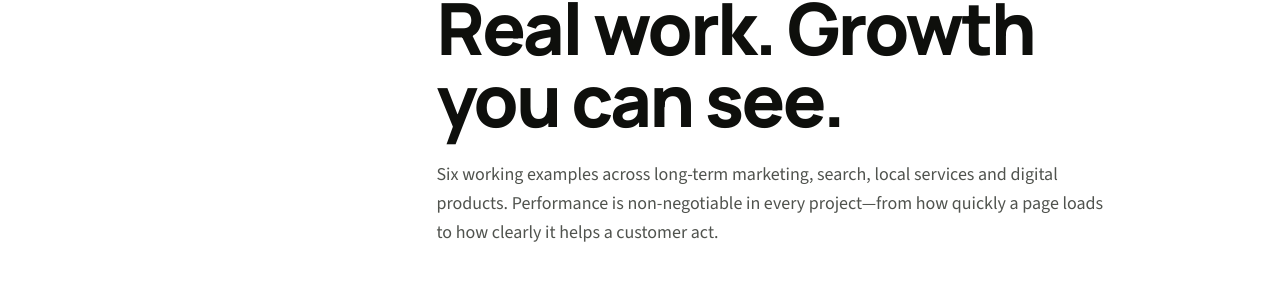
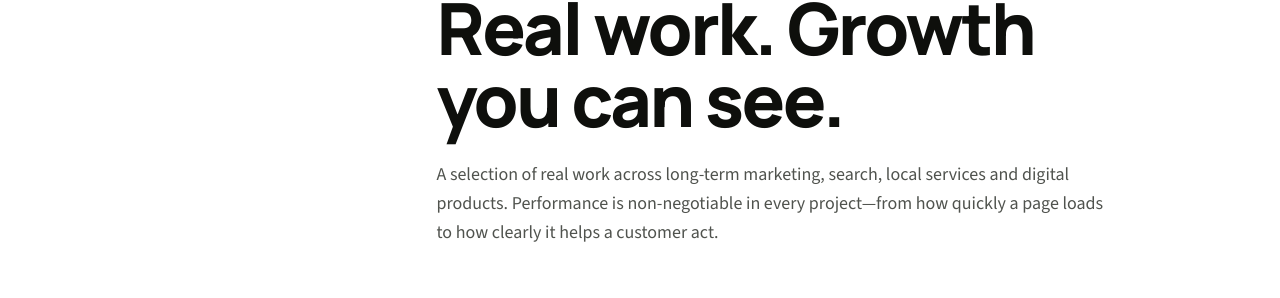
Before and after one commit to taranveerultra-bot/Tara-cv, a Next.js app: page / in a window 1280 px wide. Shown: the part 1077-1375 px from the top of the page. Built offline with nearby package versions, Linux system fonts and the light colour scheme.

Commit message:
Refine portfolio introduction

```diff
--- a/src/components/PortfolioSections.tsx
+++ b/src/components/PortfolioSections.tsx
@@ -15,7 +15,7 @@ export const ProjectsSection = () => (
                 id="projects"
                 eyebrow="Selected work"
                 title="Real businesses. Real work. Growth you can see."
-                description="Six working examples across long-term marketing, search, local services and digital products. Performance is non-negotiable in every project—from how quickly a page loads to how clearly it helps a customer act."
+                description="A selection of real work across long-term marketing, search, local services and digital products. Performance is non-negotiable in every project—from how quickly a page loads to how clearly it helps a customer act."
             >
                 <div className="space-y-20 lg:space-y-28">
                     {projects.map((project, index) => (
```
